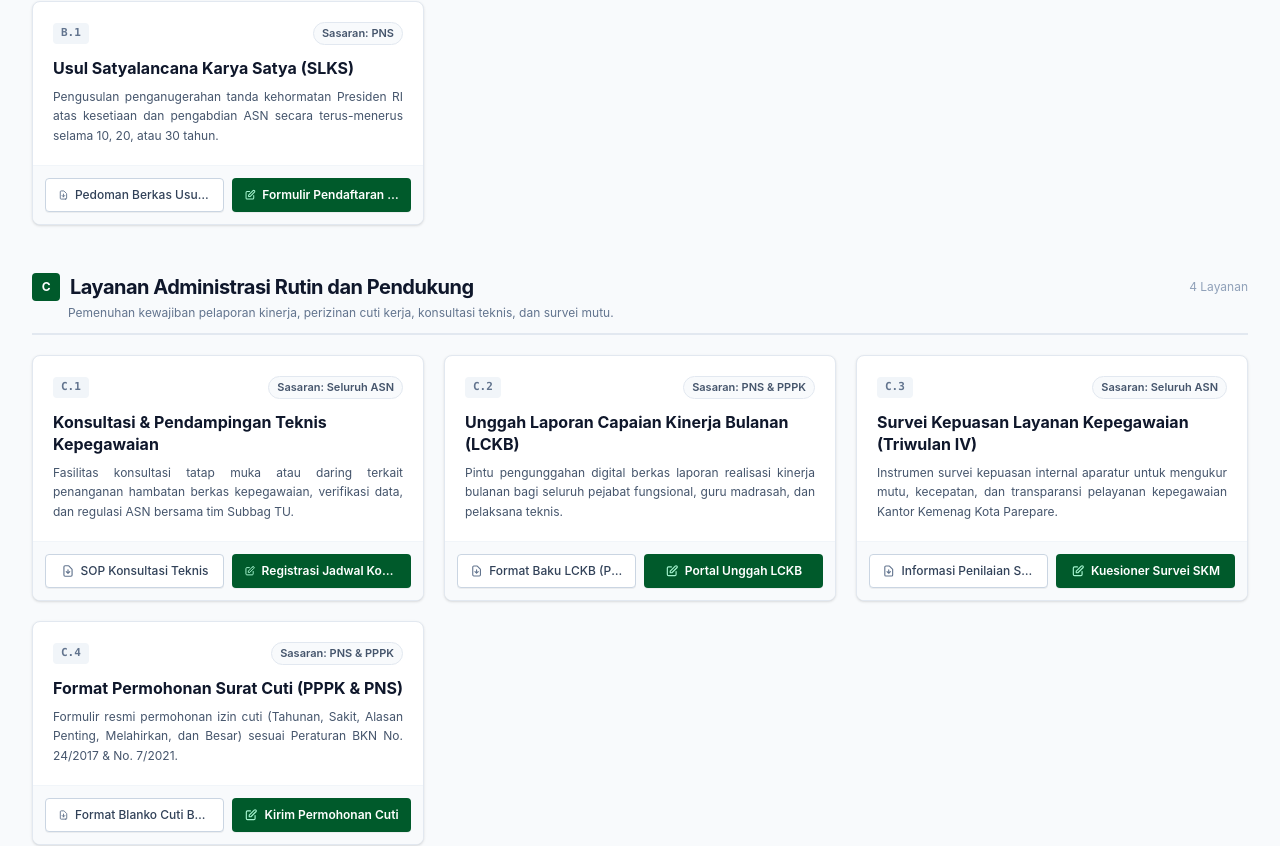
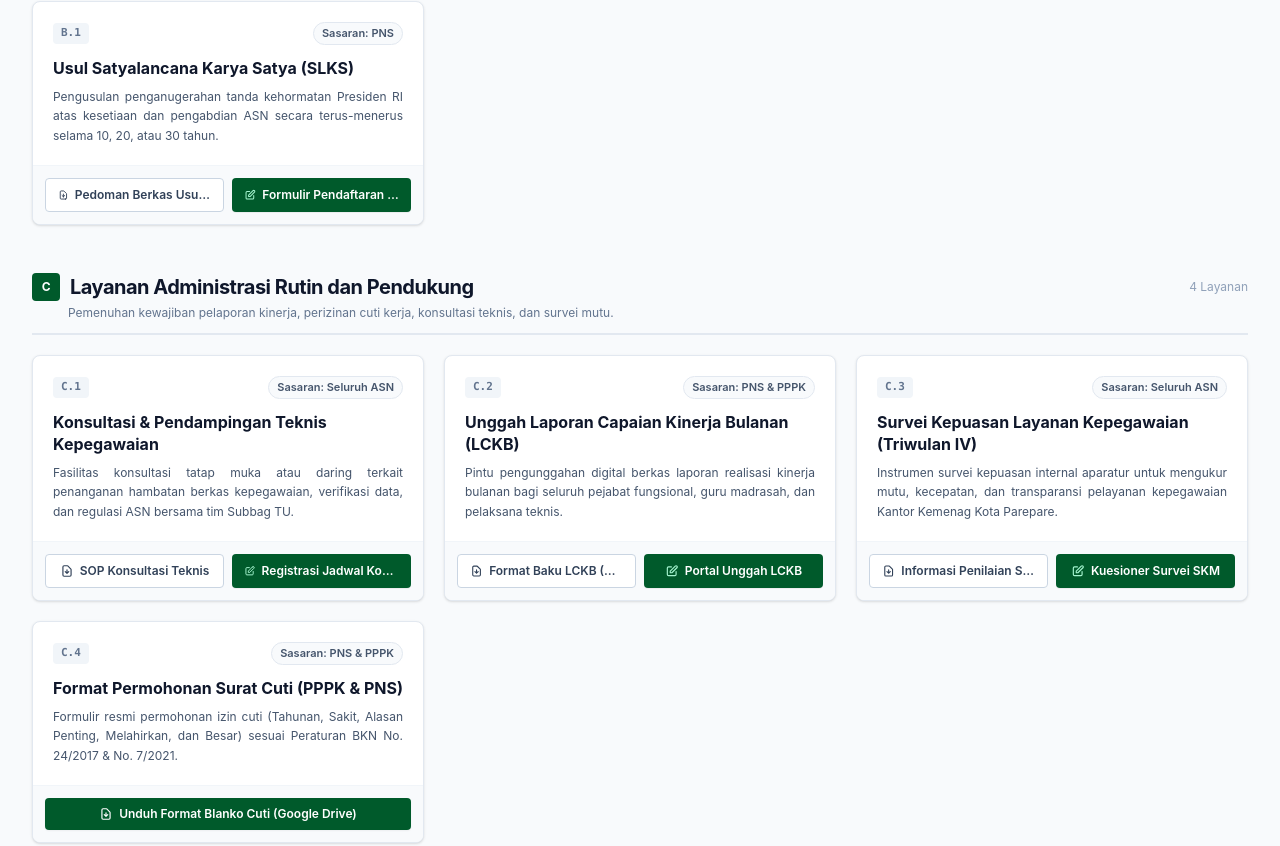
Before and after one commit to aqmalnurfauzi/ppidparepare, a Next.js app: page /layanan-kepegawaian in a window 1280 px wide. Shown: the part 1080-1926 px from the top of the page. Built offline with nearby package versions, Linux system fonts and the light colour scheme.

Commit message:
Lanjutkan pengerjaan layanan kepegawaian dengan melengkapi panduan dan gform

```diff
--- a/app/layanan-kepegawaian/page.tsx
+++ b/app/layanan-kepegawaian/page.tsx
@@ -12,8 +12,8 @@ interface LayananDetail {
   deskripsi: string;
   labelPanduan: string;
   urlPanduan: string;
-  labelFormulir: string;
-  urlFormulir: string;
+  labelFormulir?: string;
+  urlFormulir?: string;
 }
 
 interface KelompokLayananPemerintah {
@@ -35,7 +35,7 @@ const DATA_LAYANAN_KEMENAG: KelompokLayananPemerintah[] = [
         sasaran: 'PNS',
         deskripsi: 'Pengusulan berkas kenaikan pangkat reguler, pilihan struktural, dan jabatan fungsional periode BKN (Februari, April, Juni, Agustus, Oktober, Desember).',
         labelPanduan: 'SOP & Dokumen Syarat (PDF)',
-        urlPanduan: 'https://drive.google.com/file/d/panduan-kp-pns-parepare/view',
+        urlPanduan: 'https://drive.google.com/file/d/1G37xJ-4qX8EmyVhpTi9XRZcqHjaNoquD/view?usp=sharing',
         labelFormulir: 'Formulir Usul KP',
         urlFormulir: 'https://docs.google.com/forms/d/e/1FAIpQLSdXgnO2XkjtP7b7pbjxxjLITXDVFC7Bv-PUOt4HyiqdCXCXLA/viewform'
       },
@@ -45,7 +45,7 @@ const DATA_LAYANAN_KEMENAG: KelompokLayananPemerintah[] = [
         sasaran: 'PNS',
         deskripsi: 'Pengajuan pengesahan dan pencatatan gelar akademik (S1, S2, S3) yang diperoleh setelah pengangkatan pertama sebagai PNS pada pangkalan data kepegawaian.',
         labelPanduan: 'Format Berkas & Syarat (PDF)',
-        urlPanduan: 'https://drive.google.com/file/d/panduan-gelar-akademik/view',
+        urlPanduan: 'https://drive.google.com/file/d/1ydTXRVenjneNpilA8lFvjFlXHW0SsXnk/view?usp=sharing',
         labelFormulir: 'Formulir Usul Gelar',
         urlFormulir: 'https://docs.google.com/forms/d/e/1FAIpQLScMi2dBJM1NjitjmZE0UUr0-bji2cEj59EwF-rfS_wnEZMxyQ/viewform'
       },
@@ -55,7 +55,7 @@ const DATA_LAYANAN_KEMENAG: KelompokLayananPemerintah[] = [
         sasaran: 'PNS',
         deskripsi: 'Pengusulan pencatatan gelar profesi resmi pendidik/fungsional (misal: Gr. / Guru Profesional) pada sistem informasi aparatur negara.',
         labelPanduan: 'SOP Dokumen Profesi (PDF)',
-        urlPanduan: 'https://drive.google.com/file/d/panduan-gelar-profesi/view',
+        urlPanduan: 'https://drive.google.com/file/d/1eWGlqYpaAkiBubL4LikmWEGtjgr9x5Am/view?usp=sharing',
         labelFormulir: 'Formulir Gelar Profesi',
         urlFormulir: 'https://docs.google.com/forms/d/e/1FAIpQLScWSY_OKbhM5H-oxqDmRJ3cQoGxRNB0eTMtP5XF1C_7bJgfTg/viewform?usp=dialog'
       },
@@ -65,7 +65,7 @@ const DATA_LAYANAN_KEMENAG: KelompokLayananPemerintah[] = [
         sasaran: 'PNS',
         deskripsi: 'Pengajuan resmi penetapan surat keputusan pemberhentian dengan hak pensiun (Batas Usia Pensiun/BUP, Janda/Duda, atau Atas Permintaan Sendiri).',
         labelPanduan: 'Checklist Berkas Pensiun (PDF)',
-        urlPanduan: 'https://drive.google.com/file/d/panduan-pensiun-kemenag/view',
+        urlPanduan: 'https://drive.google.com/file/d/1xCP0zc2PkjGUXyYEIiSjm5svPTvIxjjb/view?usp=sharing',
         labelFormulir: 'Formulir Usul Pensiun',
         urlFormulir: 'https://docs.google.com/forms/d/e/1FAIpQLSdoyPJhZuMBsOlUVtmasfVpqj-NOI9TqK5n4YDyp9KFe-MwXw/viewform'
       },
@@ -75,7 +75,7 @@ const DATA_LAYANAN_KEMENAG: KelompokLayananPemerintah[] = [
         sasaran: 'PNS',
         deskripsi: 'Permohonan dokumen pengganti izin belajar bagi pegawai yang telah menyelesaikan pendidikan Strata-1 sebelum diangkat menjadi CPNS/PNS.',
         labelPanduan: 'Blanko & Ketentuan SKMI (PDF)',
-        urlPanduan: 'https://drive.google.com/file/d/panduan-skmi-parepare/view',
+        urlPanduan: 'https://drive.google.com/file/d/1cSiFDEayikiysmBdrFijnk-0at5IFfls/view?usp=sharing',
         labelFormulir: 'Formulir Usul SKMI',
         urlFormulir: 'https://docs.google.com/forms/d/e/1FAIpQLSfYQM2Ds5rgKE_hmzzHAHB2pDnwN3I5Jdz-0CT37dkNruQYfg/viewform'
       },
@@ -85,7 +85,7 @@ const DATA_LAYANAN_KEMENAG: KelompokLayananPemerintah[] = [
         sasaran: 'PNS',
         deskripsi: 'Pengusulan rekomendasi studi dan izin resmi melanjutkan pendidikan formal bagi pegawai kantor dan guru madrasah di lingkungan Kemenag Parepare.',
         labelPanduan: 'Regulasi & Format Izin (PDF)',
-        urlPanduan: 'https://drive.google.com/file/d/panduan-izin-belajar/view',
+        urlPanduan: 'https://drive.google.com/file/d/1uzJewOqNX7uU5brD_DlVVgZOzfAAgx6q/view?usp=sharing',
         labelFormulir: 'Formulir Izin Belajar',
         urlFormulir: 'https://docs.google.com/forms/d/e/1FAIpQLSfRegdEjQddNKQQker3t5dIcaQfsEMOCTHCFEtQaTJ68KeiIA/viewform?usp=sf_link'
       }
@@ -102,7 +102,7 @@ const DATA_LAYANAN_KEMENAG: KelompokLayananPemerintah[] = [
         sasaran: 'PNS',
         deskripsi: 'Pengusulan penganugerahan tanda kehormatan Presiden RI atas kesetiaan dan pengabdian ASN secara terus-menerus selama 10, 20, atau 30 tahun.',
         labelPanduan: 'Pedoman Berkas Usulan (PDF)',
-        urlPanduan: 'https://drive.google.com/file/d/panduan-slks-kemenag/view',
+        urlPanduan: 'https://drive.google.com/file/d/1O8upER9aHNhd8zPorE8skVwLrQKUBsRG/view?usp=sharing',
         labelFormulir: 'Formulir Pendaftaran SLKS',
         urlFormulir: 'https://docs.google.com/forms/d/e/1FAIpQLScqLgMjEn2i-ngU20YDlHUXNP9DPh1CdTFa-mK8YWYHb1AkQw/viewform?usp=dialog'
       }
@@ -119,7 +119,7 @@ const DATA_LAYANAN_KEMENAG: KelompokLayananPemerintah[] = [
         sasaran: 'Seluruh ASN',
         deskripsi: 'Fasilitas konsultasi tatap muka atau daring terkait penanganan hambatan berkas kepegawaian, verifikasi data, dan regulasi ASN bersama tim Subbag TU.',
         labelPanduan: 'SOP Konsultasi Teknis',
-        urlPanduan: 'https://drive.google.com/file/d/panduan-konsultasi/view',
+        urlPanduan: 'https://drive.google.com/file/d/13Lnh4yRnBaGkVLjAHl5FQozGPG2faqJi/view?usp=sharing',
         labelFormulir: 'Registrasi Jadwal Konsultasi',
         urlFormulir: 'https://docs.google.com/forms/d/e/1FAIpQLSdFmsHeoGKeBsR4XtHsB5WdJUhh42HPi8yTb5xfiuq8BiSWPw/viewform?usp=dialog'
       },
@@ -129,7 +129,7 @@ const DATA_LAYANAN_KEMENAG: KelompokLayananPemerintah[] = [
         sasaran: 'PNS & PPPK',
         deskripsi: 'Pintu pengunggahan digital berkas laporan realisasi kinerja bulanan bagi seluruh pejabat fungsional, guru madrasah, dan pelaksana teknis.',
         labelPanduan: 'Format Baku LCKB (PDF)',
-        urlPanduan: 'https://drive.google.com/file/d/format-lckb-resmi/view',
+        urlPanduan: 'https://drive.google.com/file/d/1RqGRj-NwnM3CuThOzx1M0HSM6MdZLxv2/view?usp=sharing',
         labelFormulir: 'Portal Unggah LCKB',
         urlFormulir: 'https://docs.google.com/forms/d/1g43y26ZJqC3Jt33K8xSgpcXHkm4cllFB23ccS3R6JAI/edit'
       },
@@ -148,10 +148,8 @@ const DATA_LAYANAN_KEMENAG: KelompokLayananPemerintah[] = [
         nama: 'Format Permohonan Surat Cuti (PPPK & PNS)',
         sasaran: 'PNS & PPPK',
         deskripsi: 'Formulir resmi permohonan izin cuti (Tahunan, Sakit, Alasan Penting, Melahirkan, dan Besar) sesuai Peraturan BKN No. 24/2017 & No. 7/2021.',
-        labelPanduan: 'Format Blanko Cuti BKN (PDF)',
-        urlPanduan: 'https://drive.google.com/file/d/blanko-surat-cuti-bkn/view',
-        labelFormulir: 'Kirim Permohonan Cuti',
-        urlFormulir: 'https://forms.gle/form-pengajuan-cuti-parepare'
+        labelPanduan: 'Unduh Format Blanko Cuti (Google Drive)',
+        urlPanduan: 'https://drive.google.com/drive/folders/1UAdx1xtEzcZTqmQjGynzlVS9VwOmM6If'
       }
     ]
   }
@@ -160,13 +158,10 @@ const DATA_LAYANAN_KEMENAG: KelompokLayananPemerintah[] = [
 export default function LayananKepegawaianPage() {
   return (
     <div className="min-h-screen bg-[#f8fafc] text-slate-800 font-sans flex flex-col justify-between selection:bg-[#005a2b] selection:text-white">
-      {/* 1. NAVBAR UTAMA */}
       <Navbar />
 
       <div className="flex-1">
-
         <header className="bg-gradient-to-r from-[#005a2b] via-[#046a38] to-[#077039] text-white shadow-md">
-          {/* Baris Identitas Satker */}
           <div className="max-w-7xl mx-auto px-4 sm:px-6 lg:px-8 py-3 border-b border-emerald-700/60 flex flex-wrap items-center justify-between text-xs text-emerald-100 gap-2">
             <div className="flex items-center gap-2">
               <span className="font-semibold text-white tracking-wider uppercase">
@@ -180,27 +175,23 @@ export default function LayananKepegawaianPage() {
                 <span className="inline-block w-2 h-2 rounded-full bg-emerald-300"></span>
                 Subbagian Tata Usaha
               </span>
-              <span>Jam Layanan: 08.00 - 15.00 WITA</span>
+              <span>Jam Layanan: 08.00 - 16.00 WITA</span>
             </div>
           </div>
-
-          {/* Banner Judul Resmi */}
           <div className="max-w-7xl mx-auto px-4 sm:px-6 lg:px-8 py-10 md:py-12">
-
-            <div className="flex flex-col md:flex-row md:items-end justify-between gap-2">
+            <div className="flex flex-col md:flex-row md:items-end justify-between gap-6">
               <div>
                 <span className="inline-block px-3 py-1 text-[11px] font-bold tracking-wider uppercase rounded-full bg-emerald-950/60 border border-emerald-400/40 text-emerald-200 mb-3 backdrop-blur-xs">
                   SILAKAN - Sistem Informasi Layanan Administrasi Kepegawaian
                 </span>
                 <h1 className="text-2xl sm:text-3xl md:text-4xl font-extrabold text-white tracking-tight">
-                 Layanan Administrasi Kepegawaian
+                  Katalog Layanan Administrasi Kepegawaian
                 </h1>
                 <p className="mt-3 text-sm text-emerald-50 max-w-3xl leading-relaxed">
                   Pintu pelayanan digital terpadu untuk pengusulan kenaikan pangkat, ijazah, perizinan cuti, pelaporan kinerja bulanan, dan administrasi aparatur sipil negara di lingkungan Kantor Kementerian Agama Kota Parepare.
                 </p>
               </div>
 
-              {/* Box Info Bebas Biaya (Kartu Kontras yang Menonjol) */}
               <div className="shrink-0 bg-white text-slate-800 border border-emerald-200 rounded-xl p-4 text-xs max-w-xs shadow-lg">
                 <div className="font-bold text-[#005a2b] flex items-center gap-1.5 mb-1.5 text-[12px]">
                   <svg className="w-4 h-4 text-emerald-600" fill="none" stroke="currentColor" viewBox="0 0 24 24">
@@ -216,12 +207,9 @@ export default function LayananKepegawaianPage() {
           </div>
         </header>
 
-        {/* KONTEN DAFTAR 11 LAYANAN KEPEGAWAIAN*/}
-
         <main className="max-w-7xl mx-auto px-4 sm:px-6 lg:px-8 py-10 space-y-12">
           {DATA_LAYANAN_KEMENAG.map((kelompok) => (
             <section key={kelompok.huruf} className="space-y-5">
-              {/* Header Kelompok Pelayanan */}
               <div className="border-b-2 border-slate-200 pb-3 flex items-baseline justify-between">
                 <div>
                   <h2 className="text-lg sm:text-xl font-bold text-slate-900 tracking-tight flex items-center gap-2.5">
@@ -239,14 +227,12 @@ export default function LayananKepegawaianPage() {
                 </span>
               </div>
 
-              {/* Grid Kartu Institusional */}
               <div className="grid grid-cols-1 md:grid-cols-2 lg:grid-cols-3 gap-5">
                 {kelompok.layanan.map((item) => (
                   <article
                     key={item.kodeLayanan}
                     className="bg-white rounded-lg border border-slate-200 shadow-sm hover:border-[#005a2b]/40 hover:shadow-md transition-all flex flex-col justify-between overflow-hidden"
                   >
-                    {/* Header Kartu */}
                     <div className="p-5">
                       <div className="flex items-center justify-between gap-2 mb-3">
                         <span className="text-[11px] font-mono font-bold text-slate-500 bg-slate-100 px-2 py-0.5 rounded">
@@ -266,35 +252,38 @@ export default function LayananKepegawaianPage() {
                       </p>
                     </div>
 
-                    {/* Bilah Aksi Resmi (Bawah Kartu) */}
-                    <div className="p-3 bg-slate-50 border-t border-slate-100 grid grid-cols-2 gap-2">
-                      {/* Tombol Panduan Dokumen Drive */}
+                    <div className={`p-3 bg-slate-50 border-t border-slate-100 ${item.urlFormulir ? 'grid grid-cols-2 gap-2' : 'flex'}`}>
                       <a
                         href={item.urlPanduan}
                         target="_blank"
                         rel="noopener noreferrer"
-                        className="inline-flex items-center justify-center gap-1.5 px-3 py-2 rounded text-xs font-medium text-slate-700 bg-white border border-slate-300 hover:bg-slate-100 hover:text-slate-900 transition-colors shadow-2xs text-center"
-                        title="Unduh Panduan dan Formulir Syarat"
+                        className={`inline-flex items-center justify-center gap-1.5 px-3 py-2 rounded text-xs font-semibold ${
+                          item.urlFormulir
+                            ? 'text-slate-700 bg-white border border-slate-300 hover:bg-slate-100 hover:text-slate-900'
+                            : 'w-full text-white bg-[#005a2b] hover:bg-[#074723] shadow-xs'
+                        } transition-colors text-center`}
+                        title={item.labelPanduan}
                       >
-                        <svg className="w-3.5 h-3.5 text-slate-500" fill="none" stroke="currentColor" viewBox="0 0 24 24">
+                        <svg className="w-3.5 h-3.5" fill="none" stroke="currentColor" viewBox="0 0 24 24">
                           <path strokeLinecap="round" strokeLinejoin="round" strokeWidth="2" d="M12 10v6m0 0l-3-3m3 3l3-3m2 8H7a2 2 0 01-2-2V5a2 2 0 012-2h5.586a1 1 0 01.707.293l5.414 5.414a1 1 0 01.293.707V19a2 2 0 01-2 2z" />
                         </svg>
                         <span className="truncate">{item.labelPanduan}</span>
                       </a>
 
-                      {/* Tombol Formulir Pengajuan Google Form */}
+                      {item.urlFormulir && (
                         <a
                           href={item.urlFormulir}
                           target="_blank"
                           rel="noopener noreferrer"
                           className="inline-flex items-center justify-center gap-1.5 px-3 py-2 rounded text-xs font-semibold text-white bg-[#005a2b] hover:bg-[#074723] transition-colors shadow-2xs text-center"
-                        title="Ajukan Berkas Permohonan Daring"
+                          title={item.labelFormulir}
                         >
                           <svg className="w-3.5 h-3.5 text-emerald-200" fill="none" stroke="currentColor" viewBox="0 0 24 24">
                             <path strokeLinecap="round" strokeLinejoin="round" strokeWidth="2" d="M11 5H6a2 2 0 00-2 2v11a2 2 0 002 2h11a2 2 0 002-2v-5m-1.414-9.414a2 2 0 112.828 2.828L11.828 15H9v-2.828l8.586-8.586z" />
                           </svg>
                           <span className="truncate">{item.labelFormulir}</span>
                         </a>
+                      )}
                     </div>
                   </article>
                 ))}
@@ -302,7 +291,6 @@ export default function LayananKepegawaianPage() {
             </section>
           ))}
 
-          {/* Kotak Informasi Verifikasi & Kontak Resmi */}
           <div className="bg-white border-l-4 border-[#005a2b] border-y border-r border-slate-200 rounded-r-lg p-5 sm:p-6 shadow-sm flex flex-col md:flex-row items-start md:items-center justify-between gap-4">
             <div className="space-y-1">
               <h4 className="text-sm font-bold text-slate-900 flex items-center gap-2">
@@ -325,7 +313,6 @@ export default function LayananKepegawaianPage() {
         </main>
       </div>
 
-      {/* 3. FOOTER RESMI */}
       <Footer />
     </div>
   );
```
Lines whose indentation alone changed are shown as unchanged.
